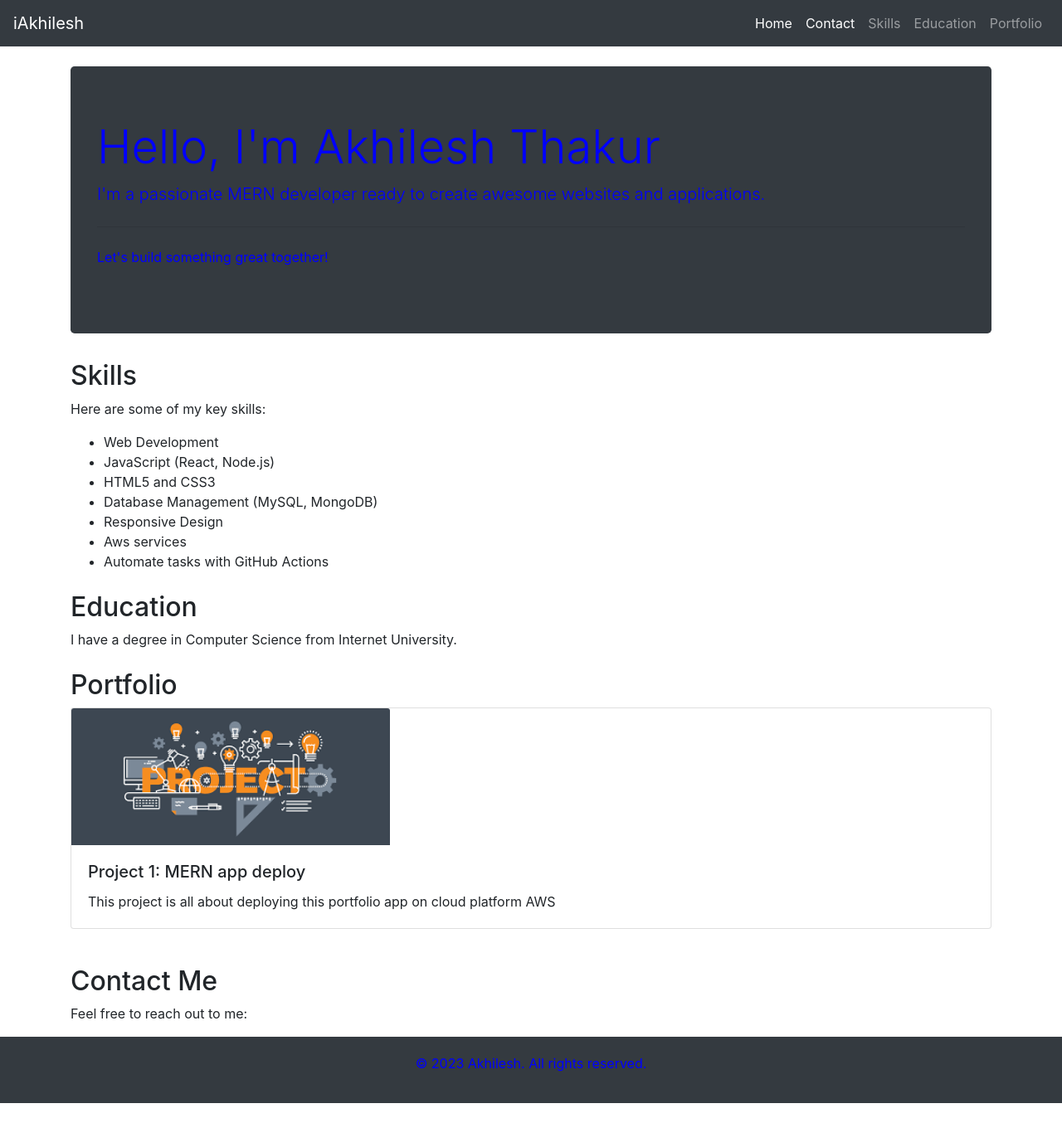
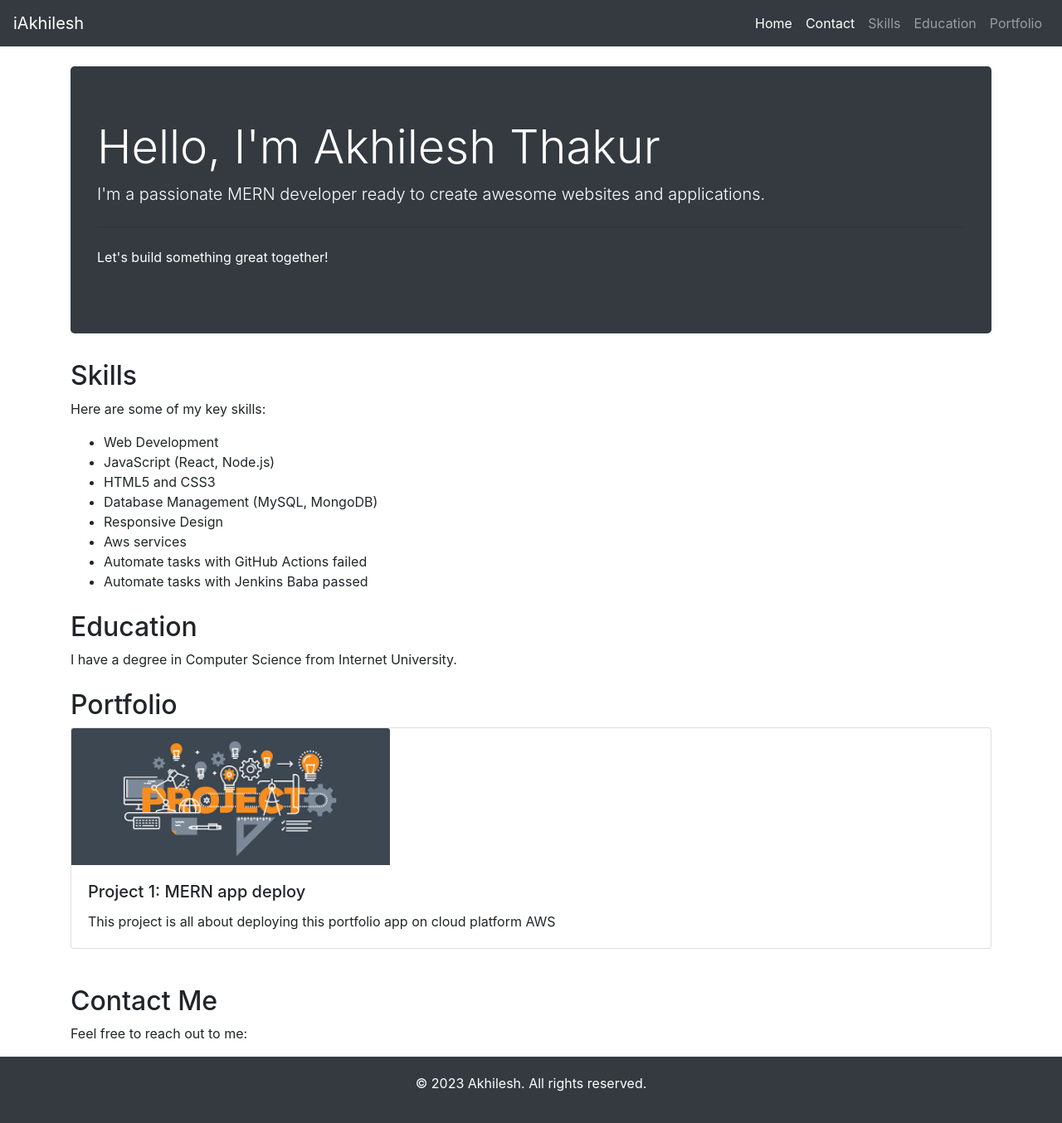
Before and after one commit to akhilesh-thakur/portfolio-aws, a React (Vite) app: page / in a window 1280 px wide. Shown: the whole page at 83% size. Before the commit the page ends 1330 px from the top, so only its background shows below. Built offline with nearby package versions, Linux system fonts and the light colour scheme.

Commit message:
added few lines and changed the font color to white

```diff
--- a/src/components/Home.jsx
+++ b/src/components/Home.jsx
@@ -5,14 +5,14 @@ export default function Home() {
     const styles = {
         jumbotron: {
             backgroundColor: " #343a40",
-            color: "blue"
+            color: "white"
         },
         card: {
             marginBottom: "20px"
         },
         footer: {
             backgroundColor: "#343a40",
-            color: "blue",
+            color: "white",
             padding: "20px 0",
             textAlign: "center",
         }
@@ -42,7 +42,8 @@ export default function Home() {
           <li>Database Management (MySQL, MongoDB)</li>
           <li>Responsive Design</li>
           <li>Aws services</li>
-          <li>Automate tasks with GitHub Actions</li>
+          <li>Automate tasks with GitHub Actions failed</li>
+          <li>Automate tasks with Jenkins Baba passed</li>
         </ul>
       </div>
 
```
